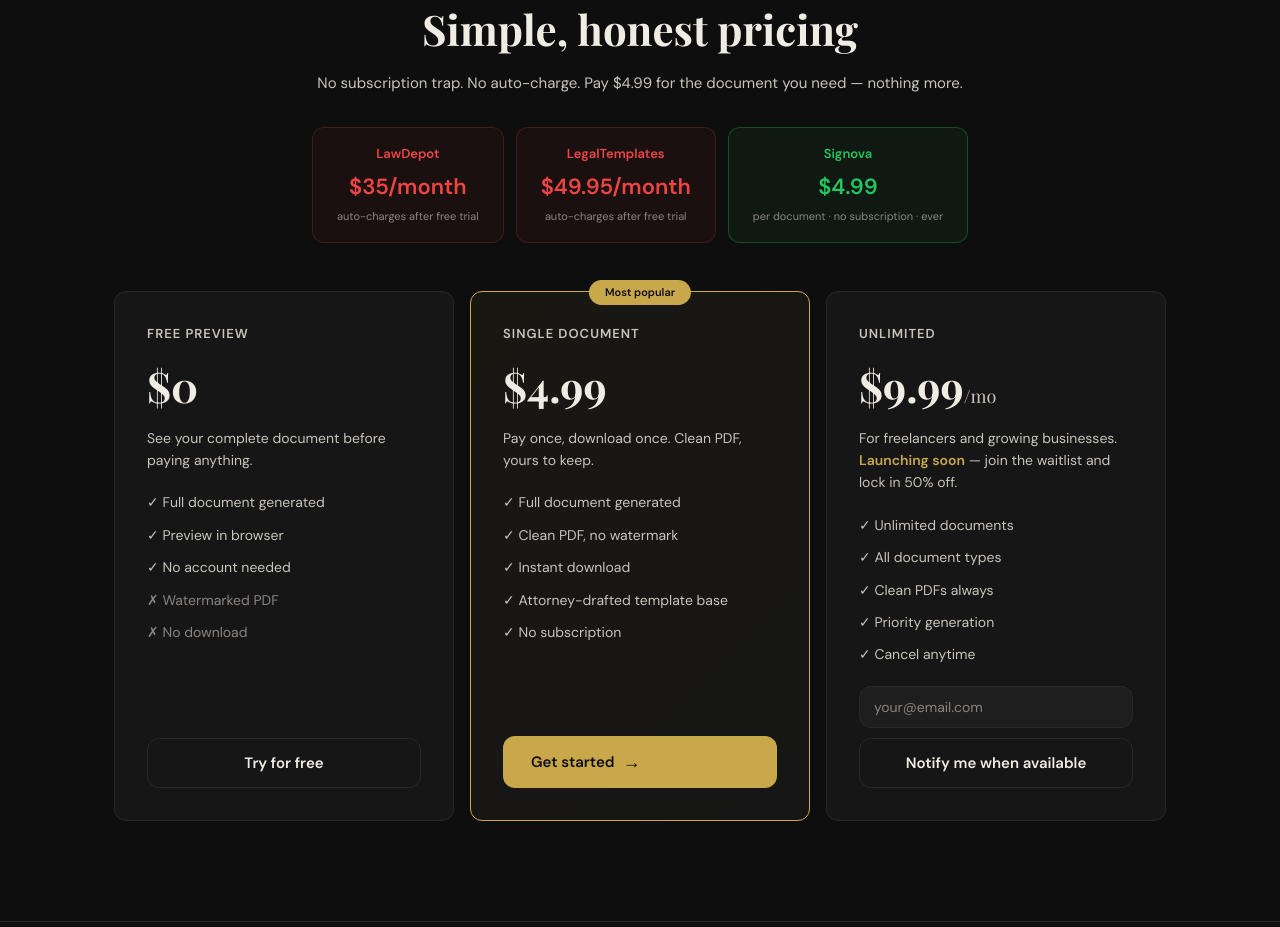
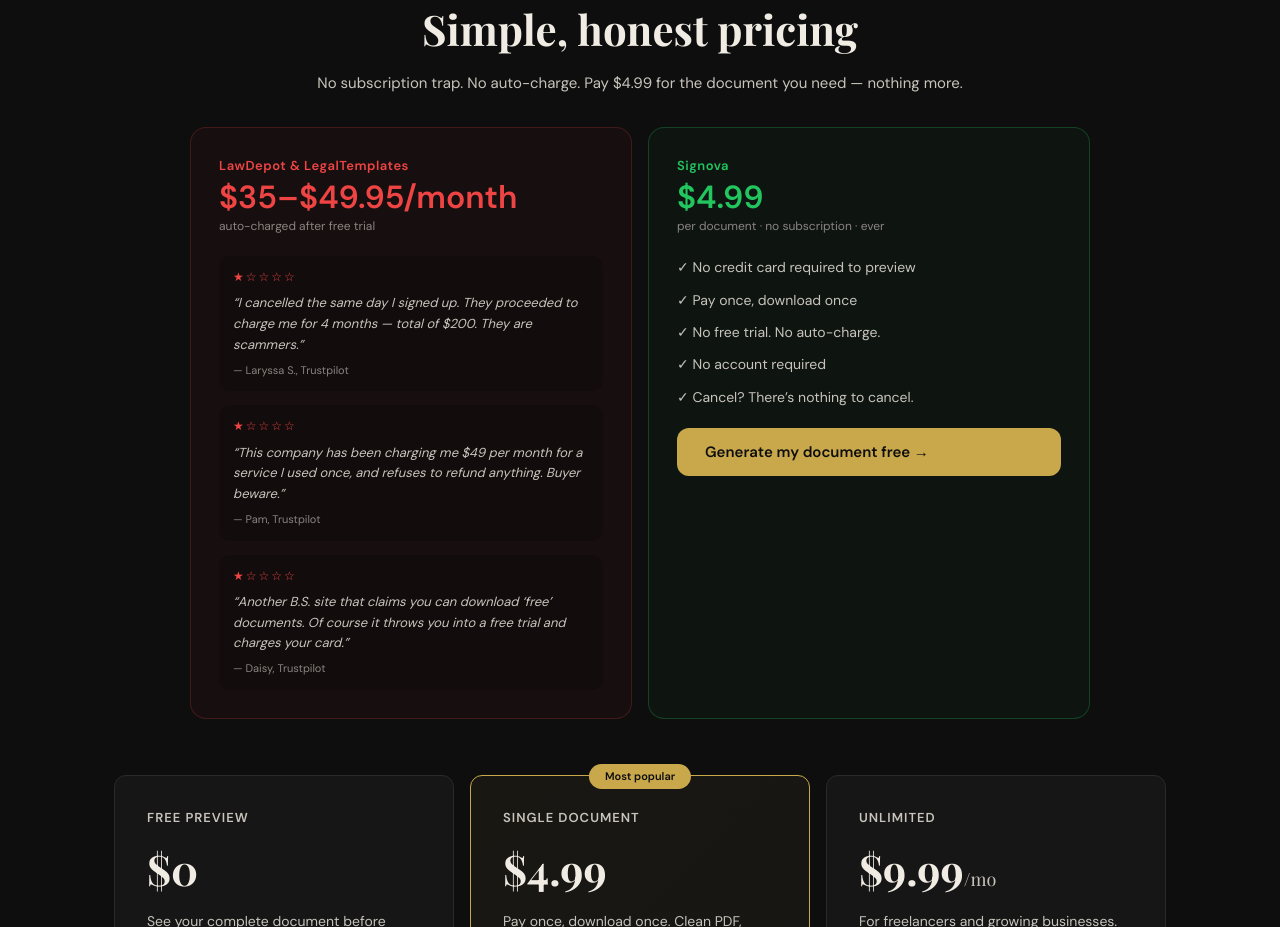
Before and after one commit to dgtalquantumleap-ai/signova, a React (Vite) app: page / in a window 1280 px wide. Shown: the part 4520-5447 px from the top of the page. Built offline with nearby package versions, Linux system fonts and the light colour scheme.

Commit message:
feat: competitor callout with real Trustpilot 1-star reviews

```diff
--- a/src/pages/Landing.css
+++ b/src/pages/Landing.css
@@ -210,24 +210,70 @@
 
 /* ── Competitor Callout ── */
 .competitor-callout {
-  display: flex; gap: 12px; justify-content: center;
-  flex-wrap: wrap; margin-bottom: 48px;
+  display: grid;
+  grid-template-columns: 1fr 1fr;
+  gap: 16px;
+  margin-bottom: 56px;
+  max-width: 900px;
+  margin-left: auto;
+  margin-right: auto;
 }
-.competitor-item {
-  display: flex; flex-direction: column; align-items: center;
-  padding: 16px 24px; border-radius: 12px;
-  border: 1px solid var(--border); gap: 4px;
-  min-width: 160px;
+.competitor-col {
+  border-radius: 16px;
+  border: 1px solid var(--border);
+  padding: 28px;
+  display: flex;
+  flex-direction: column;
+  gap: 20px;
 }
-.competitor-bad { background: rgba(239,68,68,0.05); border-color: rgba(239,68,68,0.2); }
-.competitor-good { background: rgba(34,197,94,0.06); border-color: rgba(34,197,94,0.3); }
-.competitor-name { font-size: 13px; font-weight: 600; color: var(--text2); }
-.competitor-bad .competitor-name { color: #ef4444; }
-.competitor-good .competitor-name { color: #22c55e; }
-.competitor-price { font-size: 22px; font-weight: 700; color: var(--text); }
-.competitor-bad .competitor-price { color: #ef4444; }
-.competitor-good .competitor-price { color: #22c55e; }
-.competitor-note { font-size: 11px; color: var(--text3); text-align: center; }
+.competitor-col-bad {
+  background: rgba(239,68,68,0.04);
+  border-color: rgba(239,68,68,0.2);
+}
+.competitor-col-good {
+  background: rgba(34,197,94,0.04);
+  border-color: rgba(34,197,94,0.25);
+}
+.competitor-header {
+  display: flex; flex-direction: column; gap: 4px;
+}
+.competitor-name-bad { font-size: 13px; font-weight: 700; color: #ef4444; letter-spacing: 0.5px; }
+.competitor-name-good { font-size: 13px; font-weight: 700; color: #22c55e; letter-spacing: 0.5px; }
+.competitor-price-bad { font-size: 32px; font-weight: 800; color: #ef4444; line-height: 1; }
+.competitor-price-good { font-size: 32px; font-weight: 800; color: #22c55e; line-height: 1; }
+.competitor-subtext { font-size: 12px; color: var(--text3); }
+.competitor-reviews { display: flex; flex-direction: column; gap: 14px; }
+.comp-review {
+  background: rgba(0,0,0,0.2);
+  border-radius: 10px;
+  padding: 12px 14px;
+  display: flex; flex-direction: column; gap: 6px;
+}
+.comp-stars { font-size: 12px; color: #ef4444; letter-spacing: 2px; }
+.comp-quote {
+  font-size: 13px;
+  color: var(--text2);
+  line-height: 1.6;
+  font-style: italic;
+  margin: 0;
+}
+.comp-source { font-size: 11px; color: var(--text3); }
+.competitor-good-list {
+  list-style: none;
+  padding: 0; margin: 0;
+  display: flex; flex-direction: column; gap: 10px;
+}
+.competitor-good-list li {
+  font-size: 14px;
+  color: var(--text2);
+  display: flex;
+  gap: 8px;
+  align-items: flex-start;
+}
+.competitor-good-list li::before { content: none; }
+@media (max-width: 700px) {
+  .competitor-callout { grid-template-columns: 1fr; }
+}
 .section-label { font-size: 12px; letter-spacing: 2px; text-transform: uppercase; color: var(--gold); margin-bottom: 12px; }
 .section-title { font-family: var(--font-display); font-size: clamp(28px, 4vw, 42px); font-weight: 700; color: var(--text); }
 
--- a/src/pages/Landing.jsx
+++ b/src/pages/Landing.jsx
@@ -533,20 +533,49 @@
             <p className="section-subtitle">No subscription trap. No auto-charge. Pay $4.99 for the document you need — nothing more.</p>
           </div>
           <div className="competitor-callout">
-            <div className="competitor-item competitor-bad">
-              <span className="competitor-name">LawDepot</span>
-              <span className="competitor-price">$35/month</span>
-              <span className="competitor-note">auto-charges after free trial</span>
+            <div className="competitor-col competitor-col-bad">
+              <div className="competitor-header">
+                <span className="competitor-name-bad">LawDepot &amp; LegalTemplates</span>
+                <span className="competitor-price-bad">$35–$49.95/month</span>
+                <span className="competitor-subtext">auto-charged after free trial</span>
+              </div>
+              <div className="competitor-reviews">
+                <div className="comp-review">
+                  <span className="comp-stars">★☆☆☆☆</span>
+                  <p className="comp-quote">&ldquo;I cancelled the same day I signed up. They proceeded to charge me for 4 months — total of $200. They are scammers.&rdquo;</p>
+                  <span className="comp-source">— Laryssa S., Trustpilot</span>
+                </div>
+                <div className="comp-review">
+                  <span className="comp-stars">★☆☆☆☆</span>
+                  <p className="comp-quote">&ldquo;This company has been charging me $49 per month for a service I used once, and refuses to refund anything. Buyer beware.&rdquo;</p>
+                  <span className="comp-source">— Pam, Trustpilot</span>
+                </div>
+                <div className="comp-review">
+                  <span className="comp-stars">★☆☆☆☆</span>
+                  <p className="comp-quote">&ldquo;Another B.S. site that claims you can download ‘free’ documents. Of course it throws you into a free trial and charges your card.&rdquo;</p>
+                  <span className="comp-source">— Daisy, Trustpilot</span>
+                </div>
+              </div>
             </div>
-            <div className="competitor-item competitor-bad">
-              <span className="competitor-name">LegalTemplates</span>
-              <span className="competitor-price">$49.95/month</span>
-              <span className="competitor-note">auto-charges after free trial</span>
-            </div>
-            <div className="competitor-item competitor-good">
-              <span className="competitor-name">Signova</span>
-              <span className="competitor-price">$4.99</span>
-              <span className="competitor-note">per document · no subscription · ever</span>
+            <div className="competitor-col competitor-col-good">
+              <div className="competitor-header">
+                <span className="competitor-name-good">Signova</span>
+                <span className="competitor-price-good">$4.99</span>
+                <span className="competitor-subtext">per document · no subscription · ever</span>
+              </div>
+              <ul className="competitor-good-list">
+                <li>✓ No credit card required to preview</li>
+                <li>✓ Pay once, download once</li>
+                <li>✓ No free trial. No auto-charge.</li>
+                <li>✓ No account required</li>
+                <li>✓ Cancel? There’s nothing to cancel.</li>
+              </ul>
+              <button
+                className="btn-primary"
+                onClick={() => document.getElementById('documents').scrollIntoView({ behavior: 'smooth' })}
+              >
+                Generate my document free →
+              </button>
             </div>
           </div>
           <div className="pricing-grid">
```
